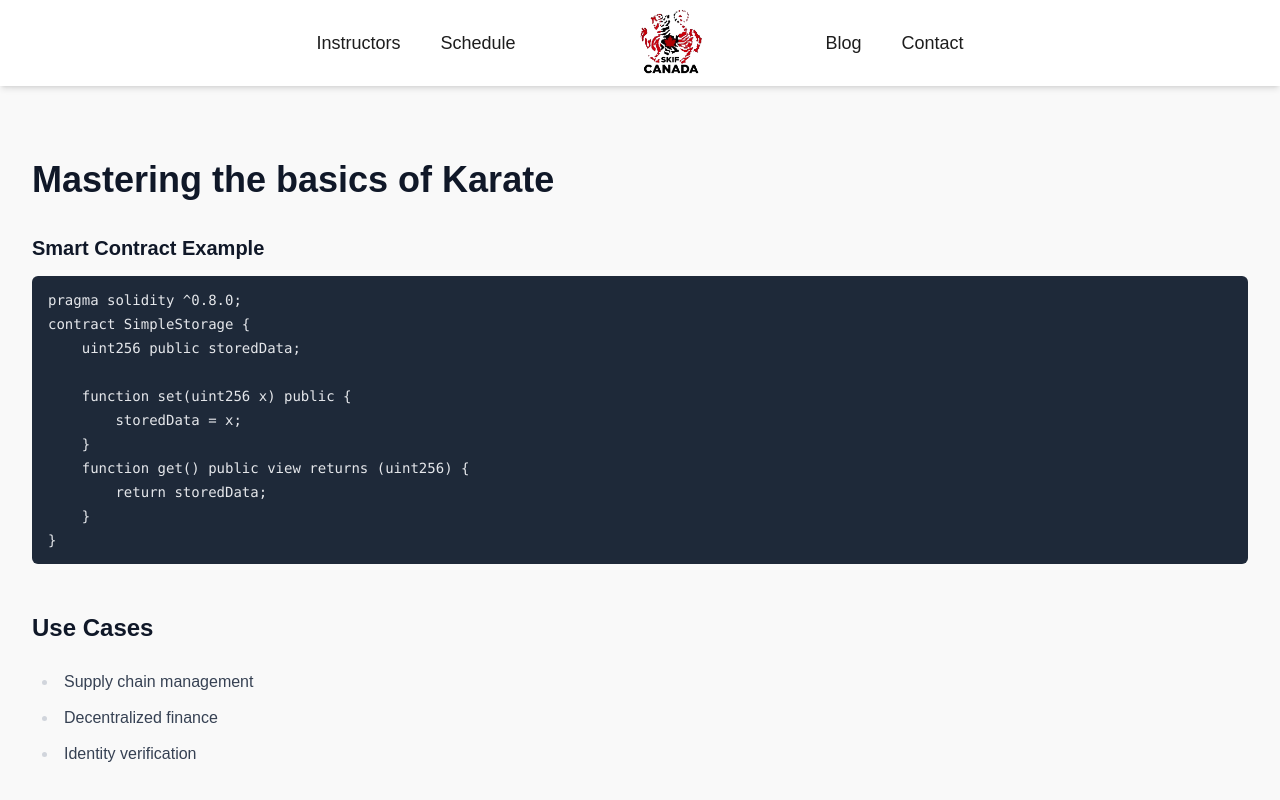
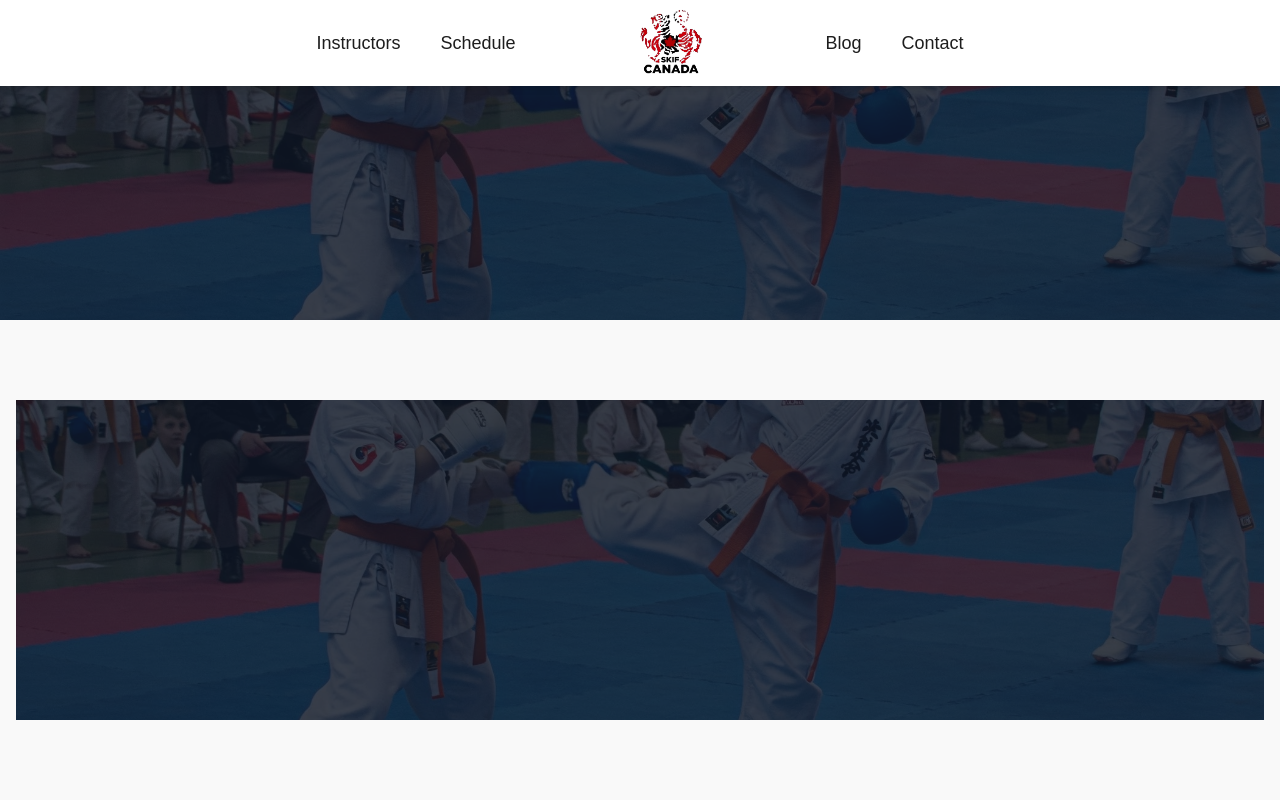
Before and after one commit to A-coderr/skif-website, a Next.js app: page /blog/mastering-the-basics-of-karate in a window 1280 px wide. Shown: the top 800 px of the page. Built offline with nearby package versions, Linux system fonts and the light colour scheme.

Commit message:
Got the blog working

```diff
--- /dev/null
+++ b/app/blog/karate-canada-nationals-2025/page.mdx
@@ -0,0 +1,5 @@
+import MDXLayout from "../../components/MDXLayout"
+
+<MDXLayout>
+# Karate Canada Nationals 2025
+</MDXLayout>
--- a/app/components/MDXLayout.tsx
+++ b/app/components/MDXLayout.tsx
@@ -1,7 +1,42 @@
-import React from "react";
+"use client";
+
+import React, { useRef } from "react";
+import { motion, useScroll, useTransform } from "framer-motion";
+import { Post, posts } from "../data/blogPosts";
+import { usePathname } from "next/navigation";
 
 function MDXLayout({ children }: { children: React.ReactNode }) {
-  return <div className="max-w-7xl mx-auto px-4 py-20 prose">{children}</div>;
+  const pathname = usePathname().split("/")[2];
+  const post = posts.find((p: Post) => p.slug === pathname);
+
+  const ref = useRef(null);
+  const { scrollYProgress } = useScroll({
+    target: ref,
+    offset: ["start start", "end start"],
+  });
+
+  const translateY2 = useTransform(scrollYProgress, [0, 1], ["0%", "40%"]);
+
+  const backgroundImageStyle = {
+    backgroundImage: `url('${post?.image || "/images/hero.png"}')`,
+  };
+  console.log(post);
+  console.log("Rendering MDXLayout", new Date().toISOString());
+  return (
+    <>
+      <section
+        ref={ref}
+        className="relative h-[40vh] w-full overflow-hidden flex items-center justify-center bg-gray-900 text-white"
+      >
+        {/* Background Layer */}
+        <motion.div
+          style={{ ...backgroundImageStyle, y: translateY2 }}
+          className="absolute inset-0 w-full h-full bg-cover bg-center opacity-20"
+        />
+      </section>
+      <div className="max-w-7xl mx-auto px-4 py-20 prose">{children}</div>
+    </>
+  );
 }
 
 export default MDXLayout;
--- a/app/data/blogPosts.ts
+++ b/app/data/blogPosts.ts
@@ -1,4 +1,14 @@
-const blogPosts = [
+export type Post = {
+  id: number;
+  image: string;
+  date?: string;
+  location?: string;
+  title: string;
+  description?: string;
+  slug: string;
+};
+
+export const posts: Post[] = [
   {
     id: 1,
     image: "/blogs/blog1_placeholder.jpg",
@@ -49,6 +59,13 @@
       "Understand the significance of kata in karate training and its role in competitions.",
     slug: "importance-of-kata-in-karate",
   },
+  {
+    id: 6,
+    image: "/blogs/karate-canada-nationals-2025-thumbnail.jpg",
+    date: "April 2-5, 2025",
+    location: "Vancouver, Canada",
+    title: "Karate Canada Nationals 2025",
+    description: "SKIF Karate Canada at the Karate Canada Nationals 2025.",
+    slug: "karate-canada-nationals-2025",
+  },
 ];
-
-export default blogPosts;
--- a/app/sections/BlogGallery.tsx
+++ b/app/sections/BlogGallery.tsx
@@ -1,7 +1,7 @@
 import Image from "next/image";
 import Link from "next/link";
 import { motion } from "framer-motion";
-import blogPosts from "../data/blogPosts";
+import { posts as blogPosts } from "../data/blogPosts";
 
 export default function BlogGallery() {
   return (
@@ -15,7 +15,7 @@
         Latest Blog Posts
       </motion.h1>
       <div className="grid gap-8 sm:grid-cols-1 md:grid-cols-2 lg:grid-cols-3">
-        {blogPosts.map((post, index) => (
+        {[...blogPosts].reverse().map((post, index) => (
           <motion.div
             key={post.id}
             className="bg-white shadow-md overflow-hidden transition-transform hover:scale-102"
```
Also changed, not shown: public/blogs/karate-canada-nationals-2025-thumbnail.jpg (added).
